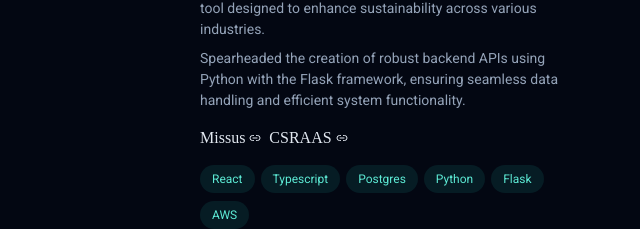
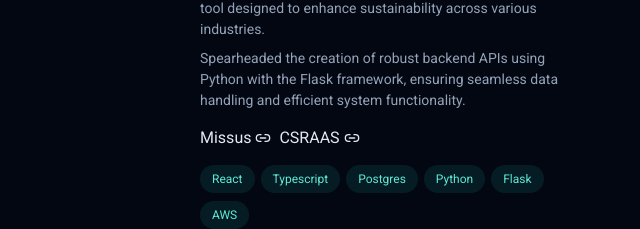
Before and after one commit to Adrianaito/portfolio-2024, a Next.js app: page / in a window 1280 px wide. Shown: the part 957-1186 px from the top of the page, without its empty margins (613-1253 px from the left). Built offline with nearby package versions, Linux system fonts and the light colour scheme; a web font is replaced by a local one.

Commit message:
fix:Refactor CardLink component to correctly apply additional classNames using cn function

```diff
--- a/src/app/_components/ExperienceCard.tsx
+++ b/src/app/_components/ExperienceCard.tsx
@@ -43,7 +43,7 @@ export default function ExperienceCard({
                   key={extLink.link}
                   link={extLink.link}
                   title={extLink.title}
-                  icon={<Link2 size={12} />}
+                  icon={<Link2 size={16} />}
                 />
               ))}
           </div>
```
Also changed, not shown: src/app/_components/Card/Link.tsx (+9 -11 lines).
